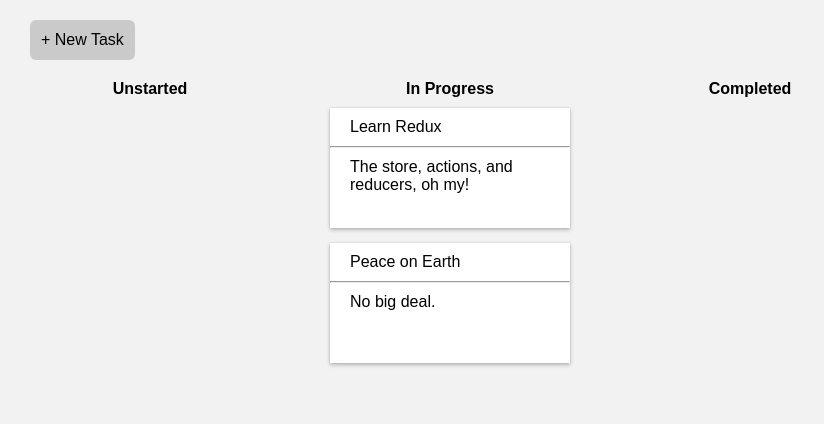
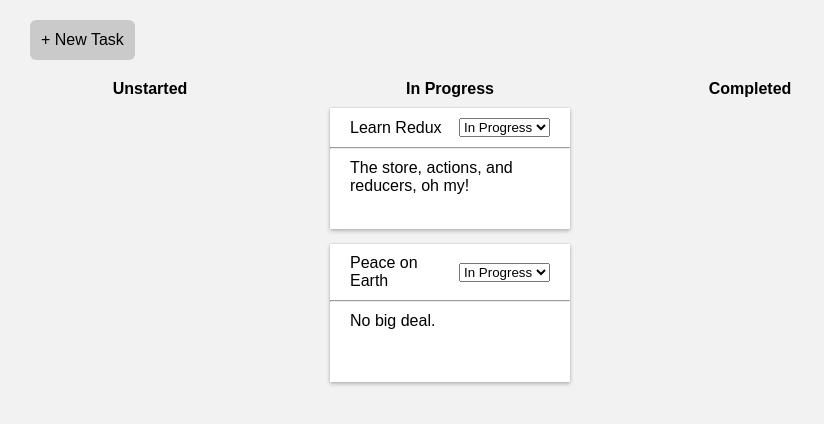
Before and after one commit to FabioTranjan/kanban-board, a React (Create React App) app: page / in a window 1280 px wide. Shown: the top 424 px of the page, without its empty margins (0-824 px from the left). Built offline with nearby package versions, Linux system fonts and the light colour scheme.

Commit message:
Implemented edit status feature with a select dropdrown.

```diff
--- a/src/App.js
+++ b/src/App.js
@@ -1,6 +1,6 @@
 import React, { Component } from 'react';
 import { connect } from 'react-redux';
-import { createTask } from './actions';
+import { createTask, changeStatus } from './actions';
 import TasksPage from './components/TasksPage';
 
 class App extends Component {
@@ -8,10 +8,18 @@ class App extends Component {
     this.props.dispatch(createTask({ title, description }));
   }
 
+  onChangeStatus = ({ id, status }) => {
+    this.props.dispatch(changeStatus({ id, status }));
+  }
+
   render() {
     return (
       <div className="main-content">
-        <TasksPage tasks={this.props.tasks} onCreateTask={this.onCreateTask} />
+        <TasksPage
+          tasks={this.props.tasks}
+          onCreateTask={this.onCreateTask}
+          onChangeStatus={this.onChangeStatus}
+        />
       </div>
     );
   }
--- a/src/actions/index.js
+++ b/src/actions/index.js
@@ -9,3 +9,10 @@ export function createTask({ title, description }) {
     payload: { id: uniqueId(), title, description, status: 'Unstarted' }
   });
 }
+
+export function changeStatus({ id, status }) {
+  return ({
+    type: 'EDIT_TASK',
+    payload: { id, status }
+  });
+}
--- a/src/components/Task.js
+++ b/src/components/Task.js
@@ -1,10 +1,23 @@
 import React from 'react';
+import { TASK_STATUSES } from '../constants';
 
 const Task = props => {
   return (
     <div className="task">
       <div className="task-header">
         <div>{props.task.title}</div>
+        <div>
+          <select
+            name="states"
+            id="states"
+            value={props.task.status}
+            onChange={(e) => props.onChangeStatus(props.task.id, e.target.value)}
+          >
+            {TASK_STATUSES.map(status => (
+              <option key={status} value={status}>{status}</option>
+            ))}
+          </select>
+        </div>
       </div>
       <hr />
       <div className="task-body">{props.task.description}</div>
--- a/src/components/TaskList.js
+++ b/src/components/TaskList.js
@@ -8,7 +8,7 @@ const TaskList = props => {
         <strong>{props.status}</strong>
       </div>
       {props.tasks.map(task => (
-        <Task key={task.id} task={task} />
+        <Task key={task.id} task={task} onChangeStatus={props.onChangeStatus} />
       ))}
     </div>
   )
--- a/src/components/TasksPage.js
+++ b/src/components/TasksPage.js
@@ -1,7 +1,6 @@
 import React, { Component } from 'react';
+import { TASK_STATUSES } from '../constants';
 import TaskList from './TaskList';
-
-const TASK_STATUSES = ['Unstarted', 'In Progress', 'Completed'];
 
 class TasksPage extends Component {
   constructor(props) {
@@ -38,6 +37,10 @@ class TasksPage extends Component {
     this.resetForm();
   }
 
+  onChangeStatus = (id, status) => {
+    this.props.onChangeStatus({ id, status });
+  }
+
   toggleForm = () => {
     this.setState({ showNewCardForm: !this.state.showNewCardForm });
   }
@@ -46,7 +49,7 @@ class TasksPage extends Component {
     const { tasks } = this.props;
     return TASK_STATUSES.map(status => {
       const statusTasks = tasks.filter(task => task.status === status);
-      return <TaskList key={status} status={status} tasks={statusTasks} />
+      return <TaskList key={status} status={status} tasks={statusTasks} onChangeStatus={this.onChangeStatus} />
     });
   }
 
--- /dev/null
+++ b/src/constants.js
@@ -0,0 +1 @@
+export const TASK_STATUSES = ['Unstarted', 'In Progress', 'Completed'];
--- a/src/reducers/index.js
+++ b/src/reducers/index.js
@@ -18,6 +18,12 @@ const mockTasks = [
 export default function tasks(state = { tasks: mockTasks }, action) {
   if (action.type === 'CREATE_TASK') {
     return { tasks: state.tasks.concat(action.payload) };
+  } else if (action.type === 'EDIT_TASK') {
+    const { id, status } = action.payload;
+    const newTasks = [...state.tasks];
+    const newTask = newTasks.find(task => task.id === id);
+    newTask.status = status;
+    return { tasks: newTasks };
   }
   return state;
 }
```
